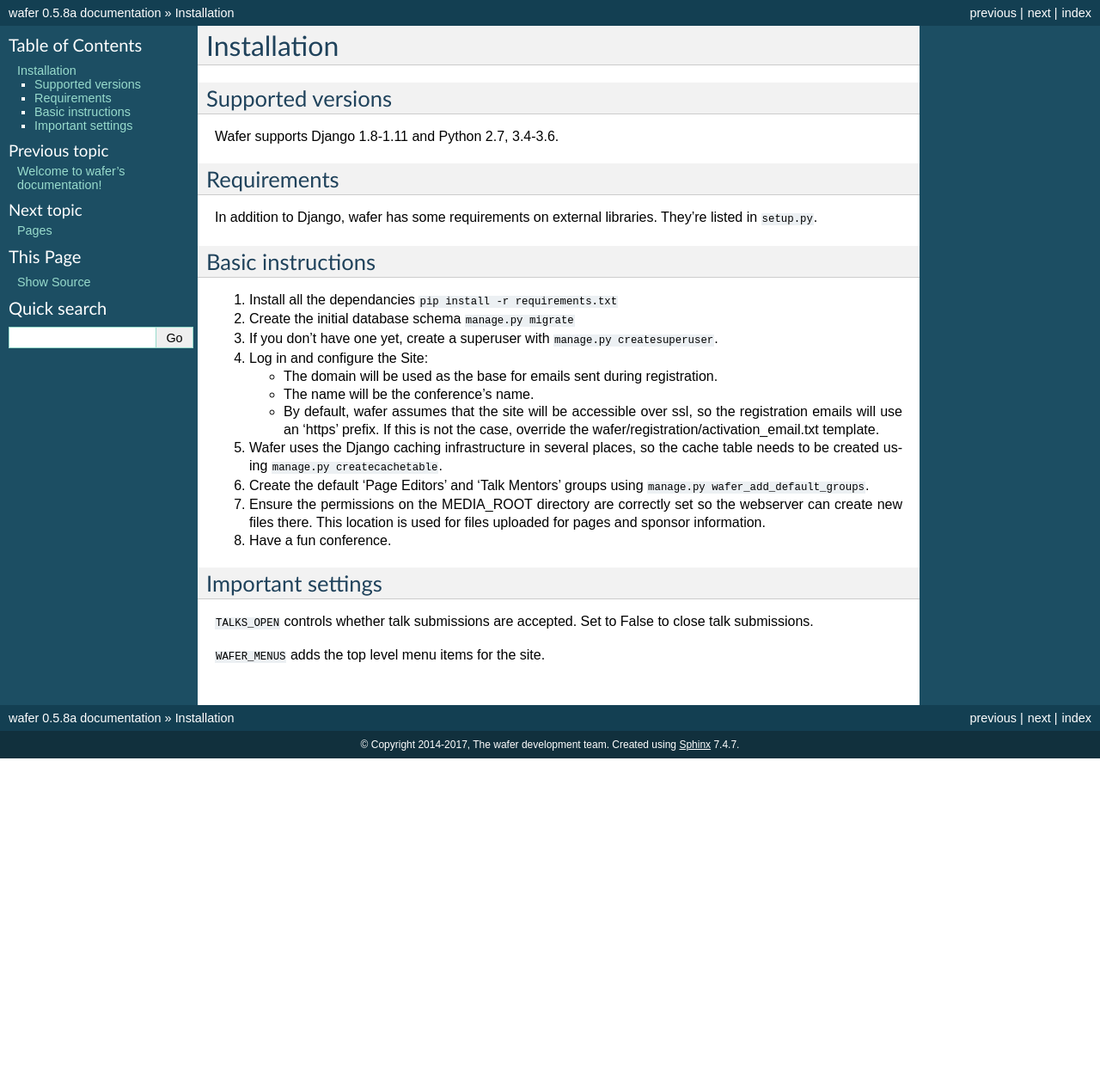
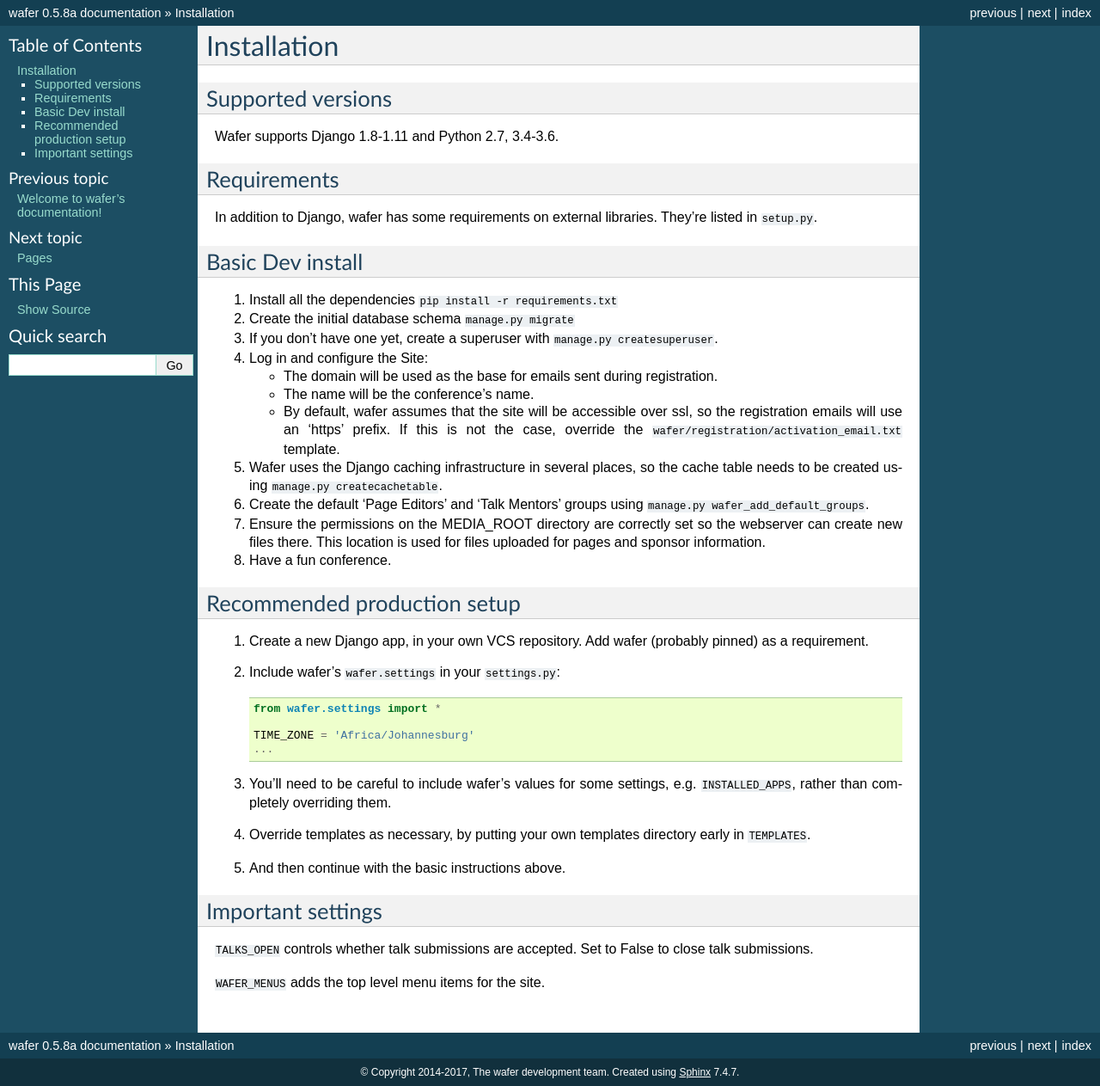
Before and after one commit to CTPUG/wafer, a Sphinx documentation site: the page built from docs/install.rst, in a window 1280 px wide. Shown: the whole page at 86% size. Built offline with Sphinx 7.4.7, drawn with Linux system fonts in a browser that asks for light colours; before the commit the page ends 900 px from its top, so only the background shows below that.

Commit message:
Describe our recommended production setup

```diff
--- a/docs/install.rst
+++ b/docs/install.rst
@@ -13,11 +13,10 @@
 In addition to Django, wafer has some requirements on external
 libraries. They're listed in ``setup.py``.
 
-Basic instructions
-==================
+Basic Dev install
+=================
 
-
-#. Install all the dependancies
+#. Install all the dependencies
    ``pip install -r requirements.txt``
 
 #. Create the initial database schema
@@ -35,7 +34,7 @@
 
    * By default, wafer assumes that the site will be accessible over ssl,
      so the registration emails will use an 'https' prefix. If this
-     is not the case, override the wafer/registration/activation_email.txt
+     is not the case, override the ``wafer/registration/activation_email.txt``
      template.
 
 #. Wafer uses the Django caching infrastructure in several places, so
@@ -50,6 +49,28 @@
 
 #. Have a fun conference.
 
+Recommended production setup
+============================
+
+#. Create a new Django app, in your own VCS repository. Add wafer
+   (probably pinned) as a requirement.
+
+#. Include wafer's ``wafer.settings`` in your ``settings.py``::
+
+       from wafer.settings import *
+
+       TIME_ZONE = 'Africa/Johannesburg'
+       ...
+
+#. You'll need to be careful to include wafer's values for some
+   settings, e.g. ``INSTALLED_APPS``, rather than completely overriding
+   them.
+
+#. Override templates as necessary, by putting your own templates
+   directory early in ``TEMPLATES``.
+
+#. And then continue with the basic instructions above.
+
 Important settings
 ==================
 
```
